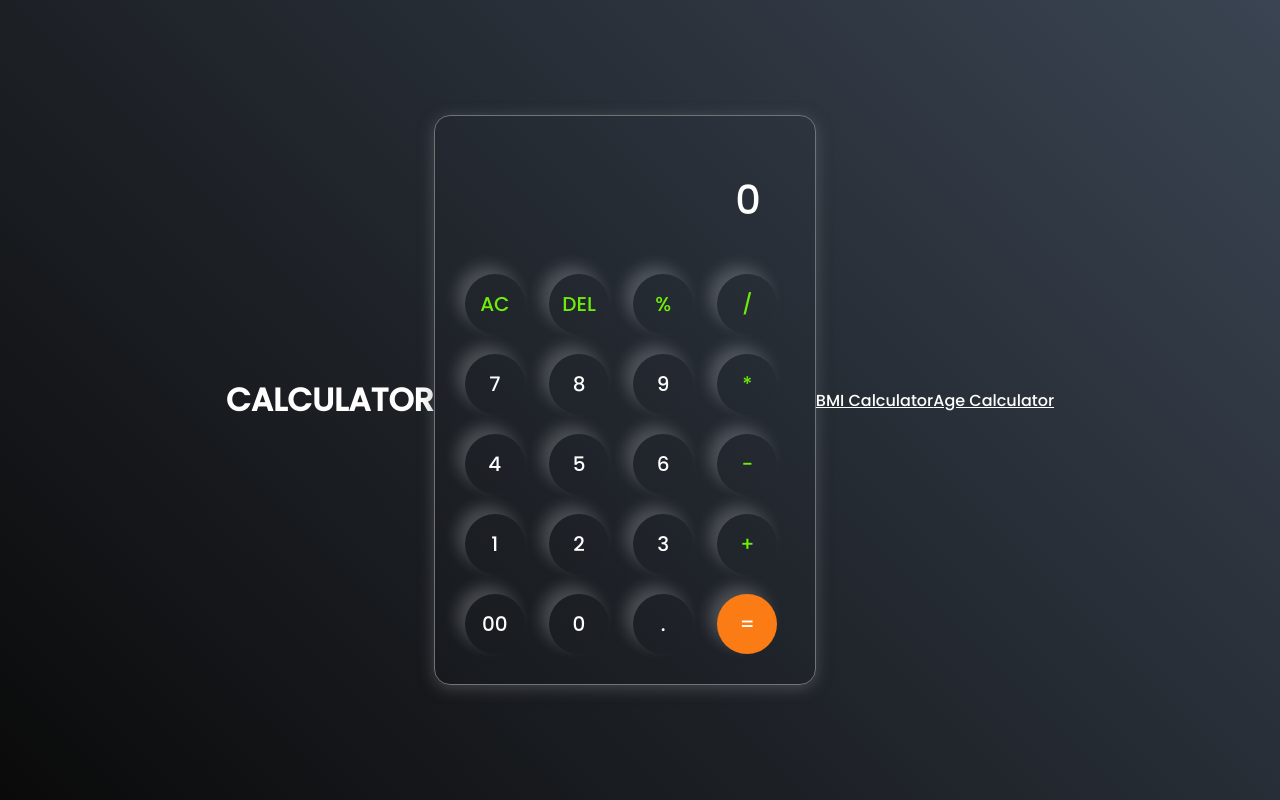
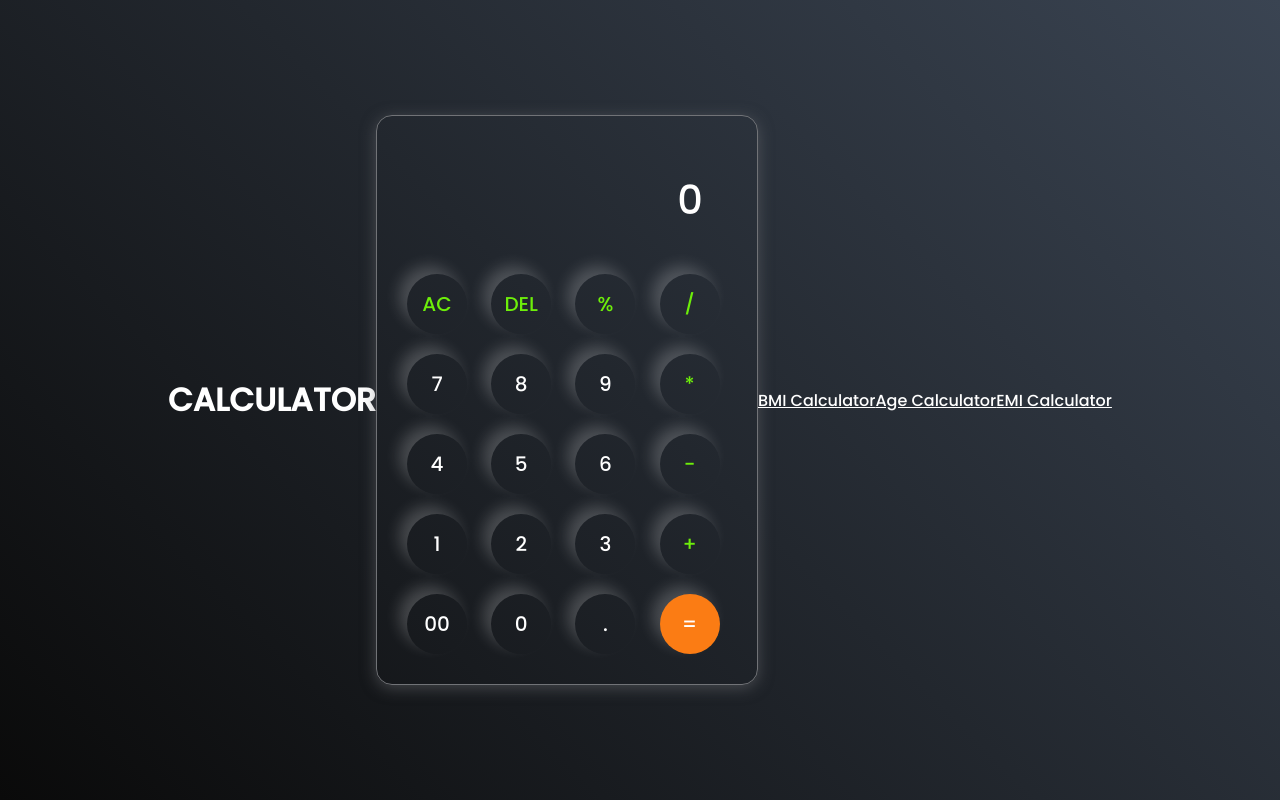
Before and after one commit to shreyagautam04/Calculator, a plain HTML site: page index.html in a window 1280 px wide. Drawn offline with Linux system fonts and the light colour scheme.

Commit message:
Update index.html

```diff
--- a/index.html
+++ b/index.html
@@ -43,6 +43,7 @@
    </div>
    <a href="bmi.html">BMI Calculator</a>
    <a href="age.html">Age Calculator</a>
+   <a href="emicalc.html">EMI Calculator</a>
    <script src='script.js'></script>
 </body>
 </html>
```
